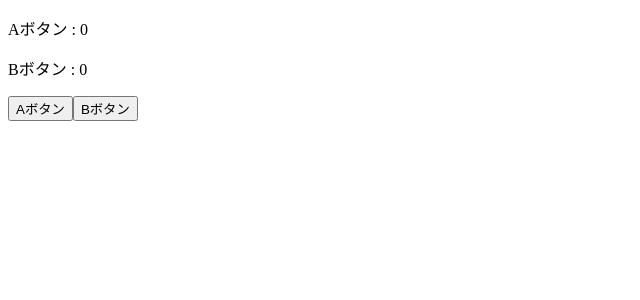
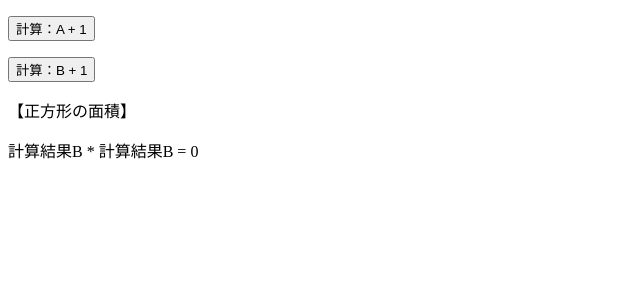
Before and after one commit to mashharuki/ReactSample3, a React (Create React App) app: page / in a window 1280 px wide. Shown: the top 300 px of the page, without its empty margins (0-640 px from the left). Built offline with nearby package versions, Linux system fonts and the light colour scheme.

Commit message:
useMemoを実装した機能を追加

```diff
--- a/src/App.js
+++ b/src/App.js
@@ -1,26 +1,27 @@
 /**
  * メインコンポーネント
  */
- import React,{ memo, useState, useEffect } from "react";
+ import React,{ memo, useState, useEffect, useMemo } from "react";
  import "./styles.css";
 
  /**
-  * CountResultコンポーネント
+  * 長方形の面積を求めるsquareコンポーネント
   */
- const CountResult = memo(({text, countState}) => {
-   console.log(`${text}ボタンがクリックされました。`);
-
-   return (
-     <p>
-       {text} : {countState}
-     </p>
-   );
- });
+const square = (params) => {
+  // 配列を生成
+  const testArea = [...Array(1000).keys()];
+  // 重い処理(テスト用)
+  testArea.forEach(() => {
+    console.log(`「計算B+1」がボタンクリックされ、squre関数実行中, ループ処理を${testArea.length}回実行中`);
+  });
+  // 面積を計算
+  return params * params;
+};
 
  /**
   * Counterコンポーネント
   */
- const Counter = () => {
+const Counter = () => {
    // ステート変数
    const [countStateA, setCountStateA] = useState(0);
    const [countStateB, setCountStateB] = useState(0);
@@ -28,20 +29,25 @@
    /**
     * カウントアップする関数
     */
-   const countIncrementA = () => {
-    setCountStateA((prevCountStateA) => prevCountStateA + 1);
+   const countResultA = () => {
+    setCountStateA((prevCountA) => prevCountA + 1);
+    console.log("計算：A+1ボタンがクリックされました。");
    };
 
-   const countIncrementB = () => {
-    setCountStateB((prevCountStateB) => prevCountStateB + 1);
+   const countResultB = () => {
+    setCountStateB((prevCountB) => prevCountB + 1);
+    console.log("計算：B+1ボタンがクリックされました。");
    };
+
+   // 面積を求める。
+   const squareArea = useMemo(() => square(countStateB), [countStateB]);
 
    return (
      <>
-       <CountResult text="Aボタン" countState={countStateA} />
-       <CountResult text="Bボタン" countState={countStateB} />
-       <button onClick={countIncrementA}>Aボタン</button>
-       <button onClick={countIncrementB}>Bボタン</button>
+       <p><button onClick={countResultA}>計算：A + 1</button></p>
+       <p><button onClick={countResultB}>計算：B + 1</button></p>
+       <p>【正方形の面積】</p>
+       <p>計算結果B  * 計算結果B = {squareArea}</p>
      </>
    );
  }
```
